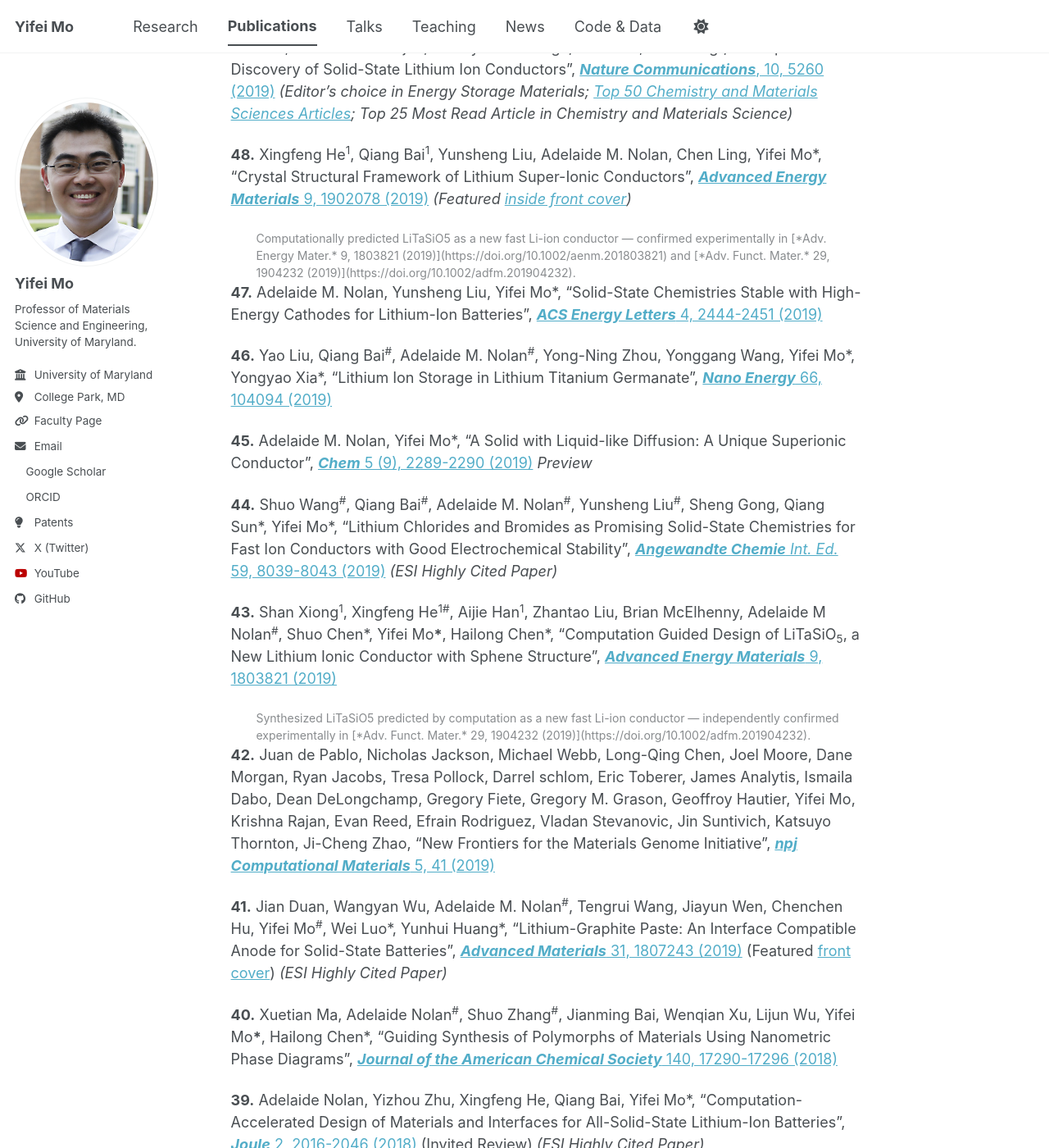
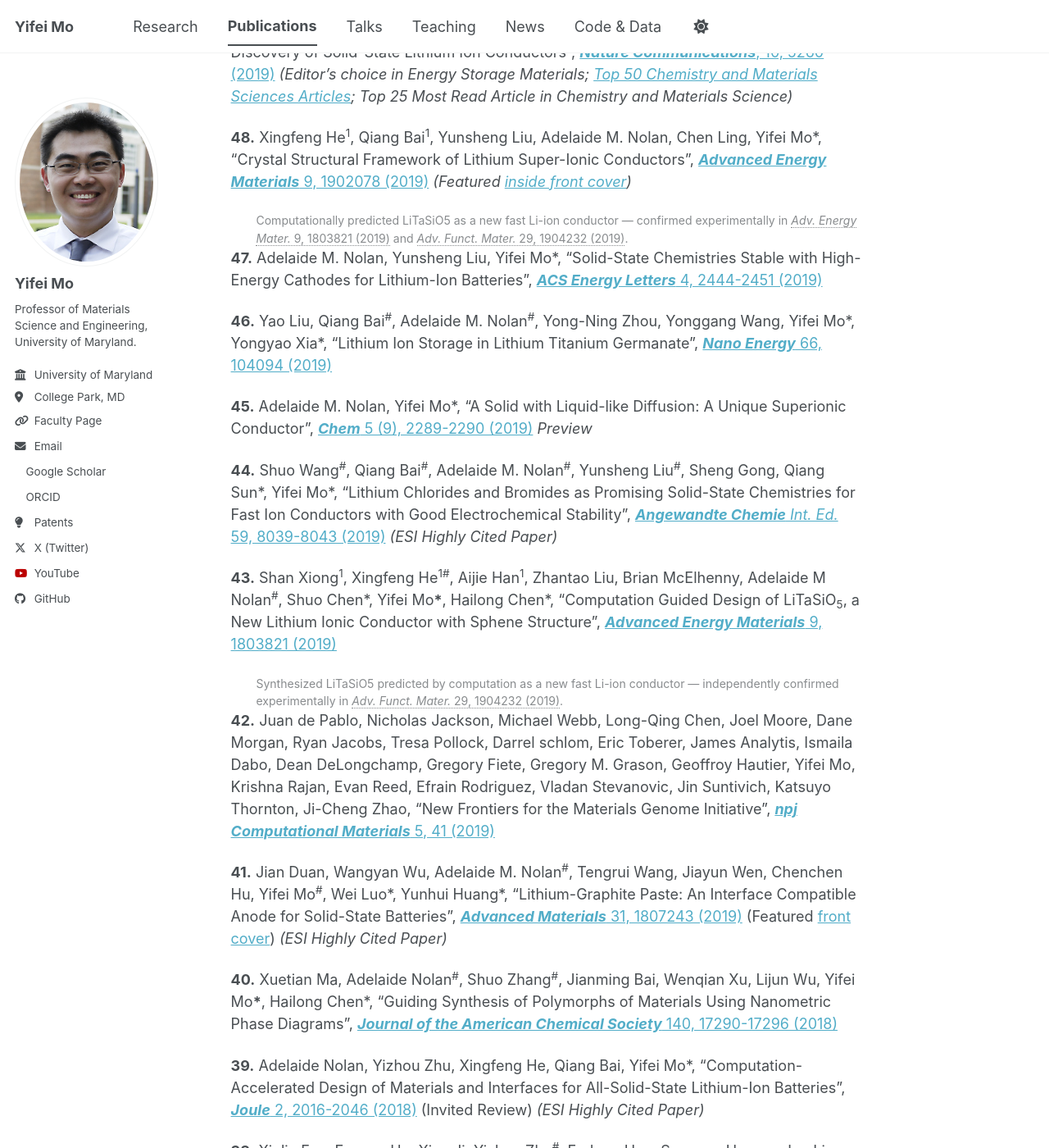
Before and after one commit to yifeimo/yifeimo.github.io, a Jekyll site: the page built from _pages/publications.md, in a window 1280 px wide and 1400 px high, scrolled down 6790 px. Shown: the whole window at 82% size. Built offline with Jekyll 4.4.1, drawn with Linux system fonts in a browser that asks for light colours; a style sheet for code colours, icons or effects is not loaded; part of the change alters nothing that is shown; some of the changed text lies outside the part shown.

Commit message:
Fix markdown links not rendering inside div annotations

```diff
--- a/_pages/publications.md
+++ b/_pages/publications.md
@@ -76,8 +76,8 @@ author_profile: true
 **70.** Adelaide M. Nolan<sup>#</sup>, Darshana Wickramaratne, Noam Bernstein, Yifei Mo\*, Michelle D. Johannes\*, "Li<sup>+</sup> Diffusion in Amorphous and Crystalline Al<sub>2</sub>O<sub>3</sub> for Battery Electrode Coatings", [***Chemistry of Materials*** 33, 19, 7795--7804 (2021)](https://doi.org/10.1021/acs.chemmater.1c02239)
 
 **69.** Menghao Yang, Yifei Mo\*, "Interfacial Defect of Lithium Metal in Solid-State Batteries", [***Angewandte Chemie Int. Ed.*** 60, 21494, (2021)](https://doi.org/10.1002/anie.202108144) *(Very Important Paper ­-- top 5% ranked by all reviewers)*
-<div class="citation" style="margin-left: 2.2em;">Discovered a nanometer-thin amorphous Li layer at the Li/solid-electrolyte interface.</div>
-<div class="citation" style="margin-left: 2.2em;">Predicted that Li(110)/solid-electrolyte interfaces resist nanopore formation and enable higher cycling rates — later confirmed experimentally in [*Nat. Synth.* 4, 552-561 (2025)](https://doi.org/10.1038/s44160-024-00712-4).</div>
+<div class="citation" markdown="span" style="margin-left: 2.2em;">Discovered a nanometer-thin amorphous Li layer at the Li/solid-electrolyte interface.</div>
+<div class="citation" markdown="span" style="margin-left: 2.2em;">Predicted that Li(110)/solid-electrolyte interfaces resist nanopore formation and enable higher cycling rates — later confirmed experimentally in [*Nat. Synth.* 4, 552-561 (2025)](https://doi.org/10.1038/s44160-024-00712-4).</div>
 
 **68.** Shumin Zhang<sup>1</sup>, Feipeng Zhao<sup>1</sup>, Shuo Wang<sup>1#</sup>, Jianwen Liang, Jian Wang, Changhong Wang, Hao Zhang, Keegan Adair, Weihan Li, Minsi Li, Hui Duan, Yang Zhao, Ruizhi Yu, Ruying Li, Huan Huang, Li Zhang, Shangqian Zhao, Shigang Lu, Tsun-Kong Sham\*, Yifei Mo\*, Xueliang Sun\*, "Advanced High-Voltage All-Solid-State Li-Ion Batteries Enabled by a Dual-Halogen Solid Electrolyte", [***Advanced Energy Materials*** 11, 2100836 (2021)](https://doi.org/10.1002/aenm.202100836)
 
@@ -121,7 +121,7 @@ author_profile: true
 **49.** Ying Zhang, Xingfeng He<sup>#</sup>, Zhiqian Chen, Qiang Bai<sup>#</sup>, Adelaide M Nolan<sup>#</sup>, Charles A. Roberts, Debasish Banerjee, Tomoya Matsunaga, Yifei Mo\*, Chen Ling\*, "Unsupervised Discovery of Solid-State Lithium Ion Conductors", [***Nature Communications***, 10, 5260 (2019)](https://doi.org/10.1038/s41467-019-13214-1) *(Editor's choice in Energy Storage Materials; [Top 50 Chemistry and Materials Sciences Articles](https://www.nature.com/collections/giacagiaca); Top 25 Most Read Article in Chemistry and Materials Science)*
 
 **48.** Xingfeng He<sup>1</sup>, Qiang Bai<sup>1</sup>, Yunsheng Liu, Adelaide M. Nolan, Chen Ling, Yifei Mo\*, "Crystal Structural Framework of Lithium Super-Ionic Conductors", [***Advanced Energy Materials*** 9, 1902078 (2019)](https://doi.org/10.1002/aenm.201902078) *(Featured [inside front cover](https://doi.org/10.1002/aenm.201970169))*
-<div class="citation" style="margin-left: 2.2em;">Computationally predicted LiTaSiO5 as a new fast Li-ion conductor — confirmed experimentally in [*Adv. Energy Mater.* 9, 1803821 (2019)](https://doi.org/10.1002/aenm.201803821) and [*Adv. Funct. Mater.* 29, 1904232 (2019)](https://doi.org/10.1002/adfm.201904232).</div>
+<div class="citation" markdown="span" style="margin-left: 2.2em;">Computationally predicted LiTaSiO5 as a new fast Li-ion conductor — confirmed experimentally in [*Adv. Energy Mater.* 9, 1803821 (2019)](https://doi.org/10.1002/aenm.201803821) and [*Adv. Funct. Mater.* 29, 1904232 (2019)](https://doi.org/10.1002/adfm.201904232).</div>
 
 **47.** Adelaide M. Nolan, Yunsheng Liu, Yifei Mo\*, "Solid-State Chemistries Stable with High-Energy Cathodes for Lithium-Ion Batteries", [***ACS Energy Letters*** 4, 2444-2451 (2019)](https://doi.org/10.1021/acsenergylett.9b01703)
 
@@ -132,7 +132,7 @@ author_profile: true
 **44.** Shuo Wang<sup>#</sup>, Qiang Bai<sup>#</sup>, Adelaide M. Nolan<sup>#</sup>, Yunsheng Liu<sup>#</sup>, Sheng Gong, Qiang Sun\*, Yifei Mo\*, "Lithium Chlorides and Bromides as Promising Solid-State Chemistries for Fast Ion Conductors with Good Electrochemical Stability", [***Angewandte Chemie** Int. Ed.* 59, 8039-8043 (2019)](https://doi.org/10.1002/anie.201901938) *(ESI Highly Cited Paper)*
 
 **43.** Shan Xiong<sup>1</sup>, Xingfeng He<sup>1#</sup>, Aijie Han<sup>1</sup>, Zhantao Liu, Brian McElhenny, Adelaide M Nolan<sup>#</sup>, Shuo Chen\*, Yifei Mo**\***, Hailong Chen\*, "Computation Guided Design of LiTaSiO<sub>5</sub>, a New Lithium Ionic Conductor with Sphene Structure", [***Advanced Energy Materials*** 9, 1803821 (2019)](https://doi.org/10.1002/aenm.201803821)
-<div class="citation" style="margin-left: 2.2em;">Synthesized LiTaSiO5 predicted by computation as a new fast Li-ion conductor — independently confirmed experimentally in [*Adv. Funct. Mater.* 29, 1904232 (2019)](https://doi.org/10.1002/adfm.201904232).</div>
+<div class="citation" markdown="span" style="margin-left: 2.2em;">Synthesized LiTaSiO5 predicted by computation as a new fast Li-ion conductor — independently confirmed experimentally in [*Adv. Funct. Mater.* 29, 1904232 (2019)](https://doi.org/10.1002/adfm.201904232).</div>
 
 **42.** Juan de Pablo, Nicholas Jackson, Michael Webb, Long-Qing Chen, Joel Moore, Dane Morgan, Ryan Jacobs, Tresa Pollock, Darrel schlom, Eric Toberer, James Analytis, Ismaila Dabo, Dean DeLongchamp, Gregory Fiete, Gregory M. Grason, Geoffroy Hautier, Yifei Mo, Krishna Rajan, Evan Reed, Efrain Rodriguez, Vladan Stevanovic, Jin Suntivich, Katsuyo Thornton, Ji-Cheng Zhao, "New Frontiers for the Materials Genome Initiative", [***npj Computational Materials*** 5, 41 (2019)](https://doi.org/10.1038/s41524-019-0173-4)
 
```
